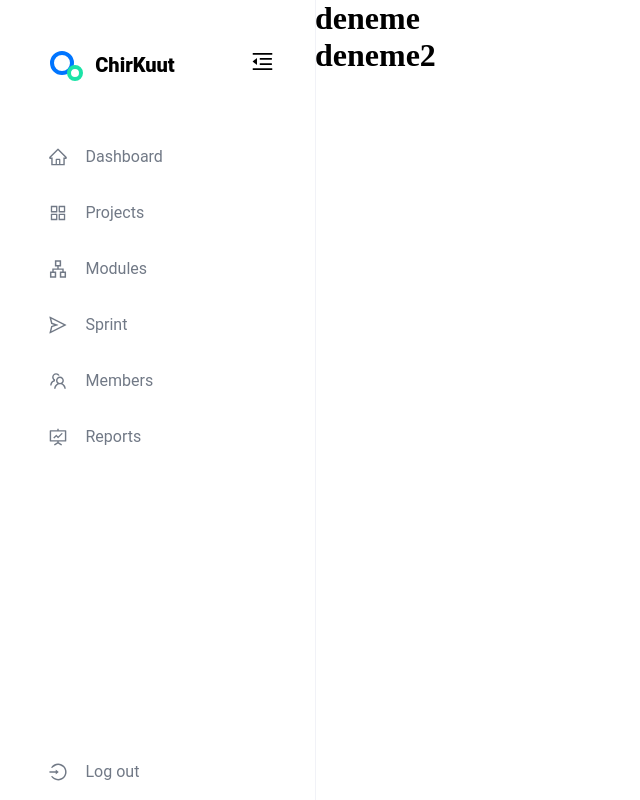
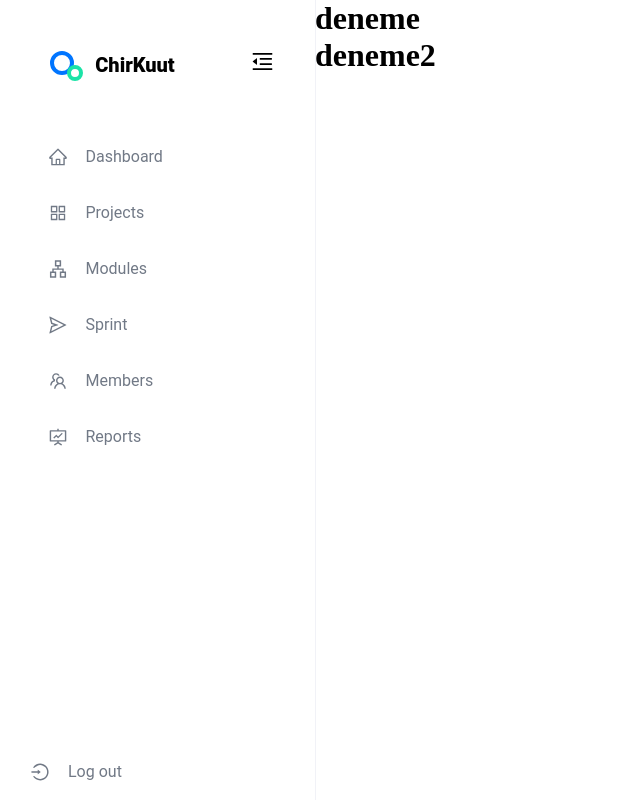
Before and after one commit to Frontend-Bootcamp-2022/react-dashboard-team-e, a JavaScript app: page / in a window 1280 px wide. Shown: the whole page, without its empty margins (0-640 px from the left). Built offline with nearby package versions, Linux system fonts and the light colour scheme.

Commit message:
Logout Imported to SideBarMenu

```diff
--- a/src/Component/Sidebar/SideBar.css
+++ b/src/Component/Sidebar/SideBar.css
@@ -28,8 +28,7 @@ section{
     font-size: 25px;
 }
 
-.sidebar_content,
-.logout {
+.sidebar_content{
     display: flex;
     flex-direction: column;
     align-items: center;
```
